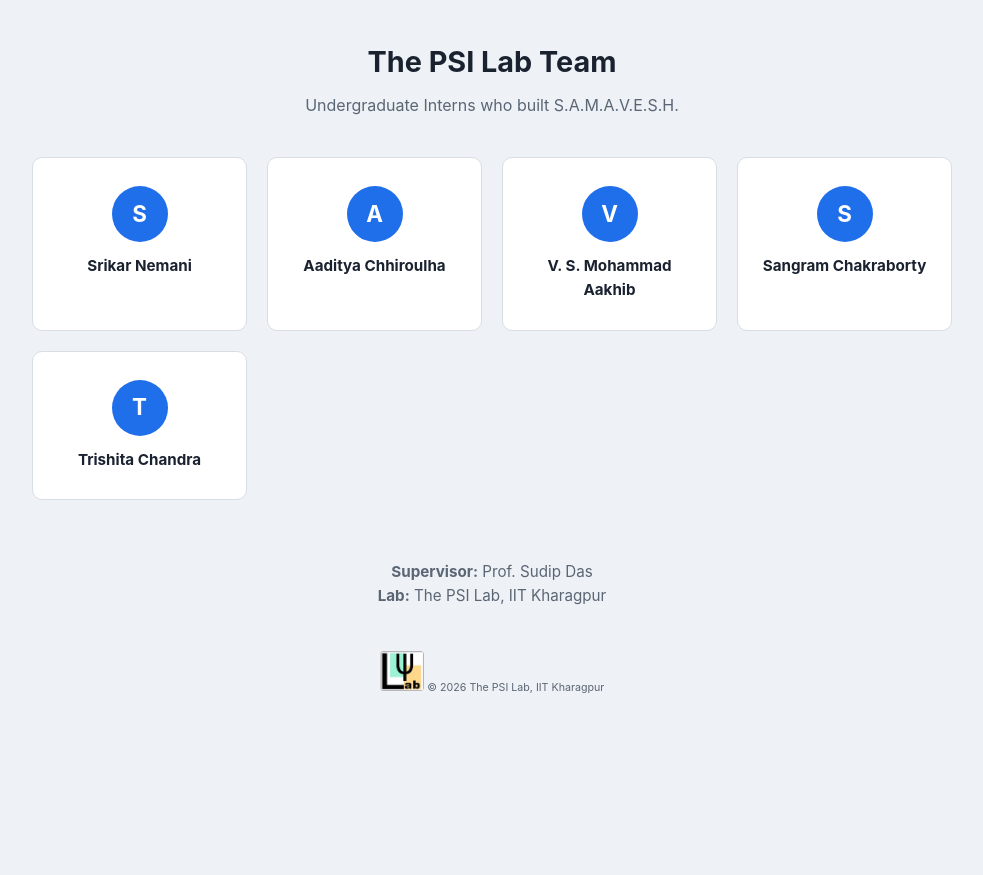
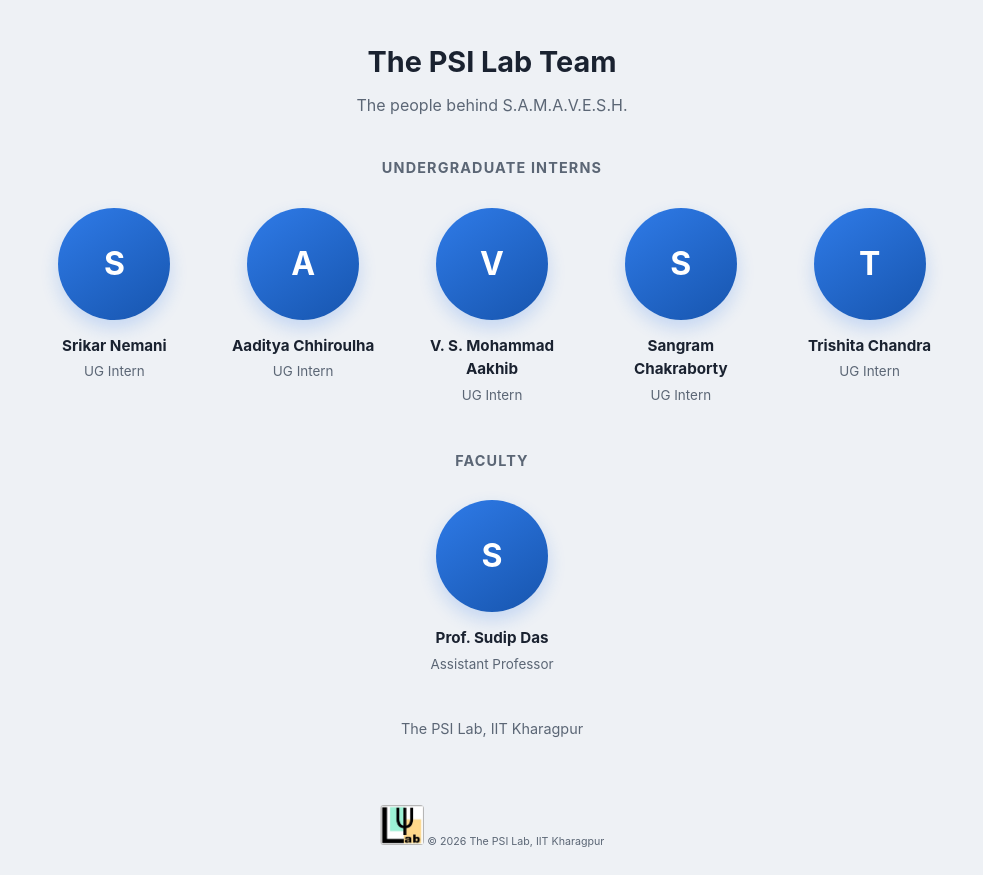
Before and after one commit to The-PSI-Lab/samavesh, a Flask app: page /team in a window 1280 px wide. Shown: the part 56-931 px from the top of the page, without its empty margins (148-1131 px from the left). Before the commit the page ends 749 px from the top, so only its background shows below. Run offline with Flask 3, Linux system fonts and the light colour scheme.

Commit message:
Improve equipment and team page layouts

```diff
--- a/static/css/style.css
+++ b/static/css/style.css
@@ -103,12 +103,13 @@ body { font-family: var(--sans); background: var(--bg); color: var(--ink); line-
 .eq-card:hover { border-color: var(--blue); box-shadow: 0 4px 20px rgba(31,111,235,0.1); transform: translateY(-4px); }
 .eq-icon { font-size: 3rem; margin-bottom: 12px; display: flex; align-items: center; justify-content: center; min-height: 3rem; }
 .eq-icon svg { display: block; width: 3rem; height: 3rem; }
+.eq-icon-image { display: block; width: 72px; height: 72px; object-fit: contain; }
 .eq-card h3 { font-size: 1.3rem; margin-bottom: 8px; }
 .eq-card p { font-size: 0.85rem; color: var(--muted); }
 
 /* ---- Forms ---- */
 .analysis-form { padding: 24px 0 40px; }
-.grid-3 { display: grid; grid-template-columns: 1fr 1fr 1fr; gap: 14px; margin-bottom: 14px; }
+.grid-3 { display: grid; grid-template-columns: repeat(3, minmax(0, 1fr)); gap: 14px; margin-bottom: 14px; }
 @media (max-width: 720px) { .grid-3 { grid-template-columns: 1fr 1fr; } }
 @media (max-width: 480px) { .grid-3 { grid-template-columns: 1fr; } }
 .field-row { display: grid; grid-template-columns: repeat(auto-fit, minmax(200px, 1fr)); gap: 14px; margin-bottom: 14px; }
@@ -126,7 +127,7 @@ body { font-family: var(--sans); background: var(--bg); color: var(--ink); line-
   width: 26px; height: 26px; border-radius: 6px;
   background: var(--blue); color: #fff; font-weight: 700; font-size: 0.8rem;
 }
-.field { display: flex; flex-direction: column; gap: 6px; }
+.field { display: flex; flex-direction: column; gap: 6px; min-width: 0; }
 .field label { font-size: 0.82rem; font-weight: 600; color: var(--muted); white-space: nowrap; }
 .field input, .field select {
   font-family: var(--sans); font-size: 0.95rem;
@@ -135,8 +136,8 @@ body { font-family: var(--sans); background: var(--bg); color: var(--ink); line-
 }
 .field input:focus, .field select:focus { outline: 2px solid var(--blue); border-color: var(--blue); }
 .field input[type="number"] { font-family: var(--mono); }
-.combo { display: flex; gap: 0; }
-.combo input { flex: 1 1 auto; border-radius: 7px 0 0 7px; }
+.combo { display: flex; gap: 0; min-width: 0; max-width: 100%; }
+.combo input { flex: 1 1 auto; min-width: 0; border-radius: 7px 0 0 7px; }
 .combo select { flex: 0 0 95px; width: 95px; border-radius: 0 7px 7px 0; border-left: none; }
 .btn-run {
   display: block; width: 100%; padding: 14px;
@@ -229,23 +230,24 @@ body { font-family: var(--sans); background: var(--bg); color: var(--ink); line-
   font-weight: 600; font-family: var(--mono); margin-left: auto;
 }
 
-.team-grid {
-  display: grid; grid-template-columns: repeat(auto-fit, minmax(180px, 1fr));
-  gap: 20px; margin: 40px 0;
-}
+.team-section { margin: 36px 0; }
+.team-section-title { text-align: center; font-size: 0.9rem; color: var(--muted); text-transform: uppercase; letter-spacing: 0.08em; margin-bottom: 20px; }
+.team-grid { display: grid; gap: 24px; }
+.team-grid--interns { grid-template-columns: repeat(5, minmax(0, 1fr)); }
 .team-card {
-  background: var(--panel); border: 1px solid #d8dee6;
-  border-radius: var(--radius); padding: 28px 20px;
-  text-align: center;
+  padding: 8px 10px; text-align: center;
 }
 .team-avatar {
-  width: 56px; height: 56px; border-radius: 50%;
-  background: var(--blue); color: #fff; font-size: 1.4rem;
+  width: 112px; height: 112px; border-radius: 50%;
+  background: linear-gradient(145deg, #2f7be8, #1755ae); color: #fff; font-size: 2rem;
   font-weight: 700; display: grid; place-items: center;
-  margin: 0 auto 12px;
+  margin: 0 auto 14px; box-shadow: 0 8px 18px rgba(31,111,235,0.2);
 }
 .team-card h3 { font-size: 0.95rem; margin: 0; }
-.team-supervisor { text-align: center; padding: 20px; color: var(--muted); font-size: 0.95rem; }
+.team-card p { color: var(--muted); font-size: 0.84rem; margin-top: 4px; }
+.team-section--lead { display: flex; flex-direction: column; align-items: center; }
+.team-card--lead { min-width: 200px; }
+.team-lab { text-align: center; color: var(--muted); font-size: 0.9rem; margin: 8px 0 40px; }
 
 textarea { font-family: var(--sans); font-size: 0.95rem; padding: 10px 12px; border: 1px solid #d8dee6; border-radius: 7px; background: #fff; color: var(--ink); width: 100%; resize: vertical; }
 textarea:focus { outline: 2px solid var(--blue); border-color: var(--blue); }
@@ -329,8 +331,9 @@ textarea:focus { outline: 2px solid var(--blue); border-color: var(--blue); }
   .chart-cell.wide { grid-column: auto; }
   .chart-cell { min-height: 240px; }
   .chart-cell > div { height: 240px; }
-  .team-grid { grid-template-columns: 1fr 1fr; gap: 12px; }
-  .team-card { padding: 20px 12px; }
+  .team-grid--interns { grid-template-columns: repeat(3, minmax(0, 1fr)); gap: 12px; }
+  .team-card { padding: 12px 6px; }
+  .team-avatar { width: 82px; height: 82px; font-size: 1.5rem; }
   .summary-grid { grid-template-columns: 1fr 1fr; gap: 10px; }
   .metric-value { font-size: 1.2rem; }
   .table-wrap { overflow-x: auto; }
@@ -353,7 +356,7 @@ textarea:focus { outline: 2px solid var(--blue); border-color: var(--blue); }
 
 @media (max-width: 400px) {
   .eq-grid { grid-template-columns: 1fr; }
-  .team-grid { grid-template-columns: 1fr; }
+  .team-grid--interns { grid-template-columns: repeat(2, minmax(0, 1fr)); }
   .summary-grid { grid-template-columns: 1fr; }
   .combo select { flex: 0 0 60px; width: 60px; font-size: 0.7rem; }
 }
--- a/templates/team.html
+++ b/templates/team.html
@@ -15,21 +15,31 @@
 
   <main class="container">
     <h2 class="page-title">The PSI Lab Team</h2>
-    <p class="page-subtitle">Undergraduate Interns who built S.A.M.A.V.E.S.H.</p>
+    <p class="page-subtitle">The people behind S.A.M.A.V.E.S.H.</p>
 
-    <div class="team-grid">
+    <section class="team-section" aria-labelledby="interns-heading">
+      <h3 id="interns-heading" class="team-section-title">Undergraduate Interns</h3>
+      <div class="team-grid team-grid--interns">
       {% for name in team %}
       <div class="team-card">
         <div class="team-avatar">{{ name[0] }}</div>
         <h3>{{ name }}</h3>
+        <p>UG Intern</p>
       </div>
       {% endfor %}
-    </div>
+      </div>
+    </section>
 
-    <div class="team-supervisor">
-      <p><strong>Supervisor:</strong> Prof. Sudip Das</p>
-      <p><strong>Lab:</strong> The PSI Lab, IIT Kharagpur</p>
-    </div>
+    <section class="team-section team-section--lead" aria-labelledby="leadership-heading">
+      <h3 id="leadership-heading" class="team-section-title">Faculty</h3>
+      <div class="team-card team-card--lead">
+        <div class="team-avatar">S</div>
+        <h3>Prof. Sudip Das</h3>
+        <p>Assistant Professor</p>
+      </div>
+    </section>
+
+    <p class="team-lab">The PSI Lab, IIT Kharagpur</p>
   </main>
 
   <footer class="page-footer">
```
Also changed, not shown: templates/equipment.html (+1 -12 lines), static/images/heat-exchanger.png (added).
